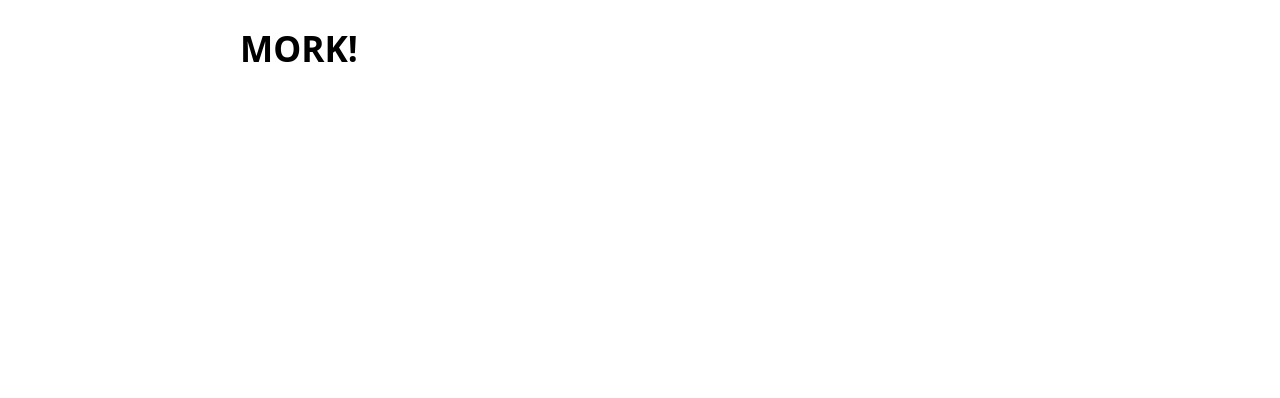
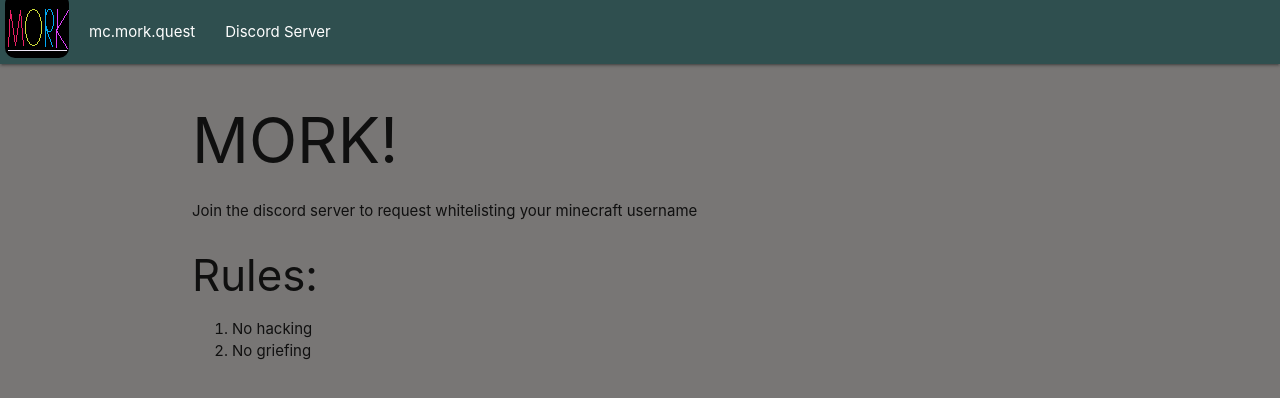
Before and after one commit to RicePollution/mork.quest, a plain HTML site: page index.html in a window 1280 px wide. Drawn offline with nearby package versions, Linux system fonts and the light colour scheme.

Commit message:
added logo and rules

```diff
--- a/index.html
+++ b/index.html
@@ -1,13 +1,54 @@
 <!DOCTYPE html>
 <html lang="en">
   <head>
-    <meta charset="UTF-8" />
-    <meta name="viewport" content="width=device-width, initial-scale=1.0" />
-    <meta http-equiv="X-UA-Compatible" content="ie=edge" />
-    <link rel="stylesheet" href="https://cdn.jsdelivr.net/npm/water.css@2/out/water.css">
+      <!-- Compiled and minified CSS -->
+      <link rel="stylesheet" href="https://cdnjs.cloudflare.com/ajax/libs/materialize/1.0.0/css/materialize.min.css">
+
+      <!-- Compiled and minified JavaScript -->
+      <script src="https://cdnjs.cloudflare.com/ajax/libs/materialize/1.0.0/js/materialize.min.js"></script>
+      <style>
+        .brand-logo {
+          width: 100px;
+          height: 100px;
+          background-image: url("server-icon.png");
+        }
+        .logo-image{
+    margin: 5px;
+    width: 64px;
+    height: 64px;
+    border-radius: 10px;
+    overflow: hidden;
+    margin-top: -6px;
+}
+      </style>
     <title>MORK</title>
   </head>
-  <body>
-    <h1>MORK!</h1>
+  <body bgcolor="#787675">
+    <nav style="background-color: darkslategray;">
+      <div class="nav-wrapper">
+        <ul id="nav-mobile" class="left hide-on-med-and-down">
+          <li>
+            <div class="logo-image center">
+              <img src="server-icon.png"class="server-icon center img-fluid">
+            </div>
+          </li>
+          <li><a href="#">mc.mork.quest</a></li>
+          <li><a href="https://discord.gg/4MNh39uaQn">Discord Server</a></li>
+        </ul>
+      </div>
+    </nav>
+
+    <div class="container">
+      <h1>MORK!</h1>
+      <p>Join the discord server to request whitelisting your minecraft username</p>
+      <h3>Rules:</h3>
+      <ol>
+        <li>No hacking</li>
+        <li>No griefing</li>
+      </ol>  <!-- Page Content goes here -->
+    </div>
+
+
+
   </body>
 </html>
```
Also changed, not shown: server-icon.png (added).
